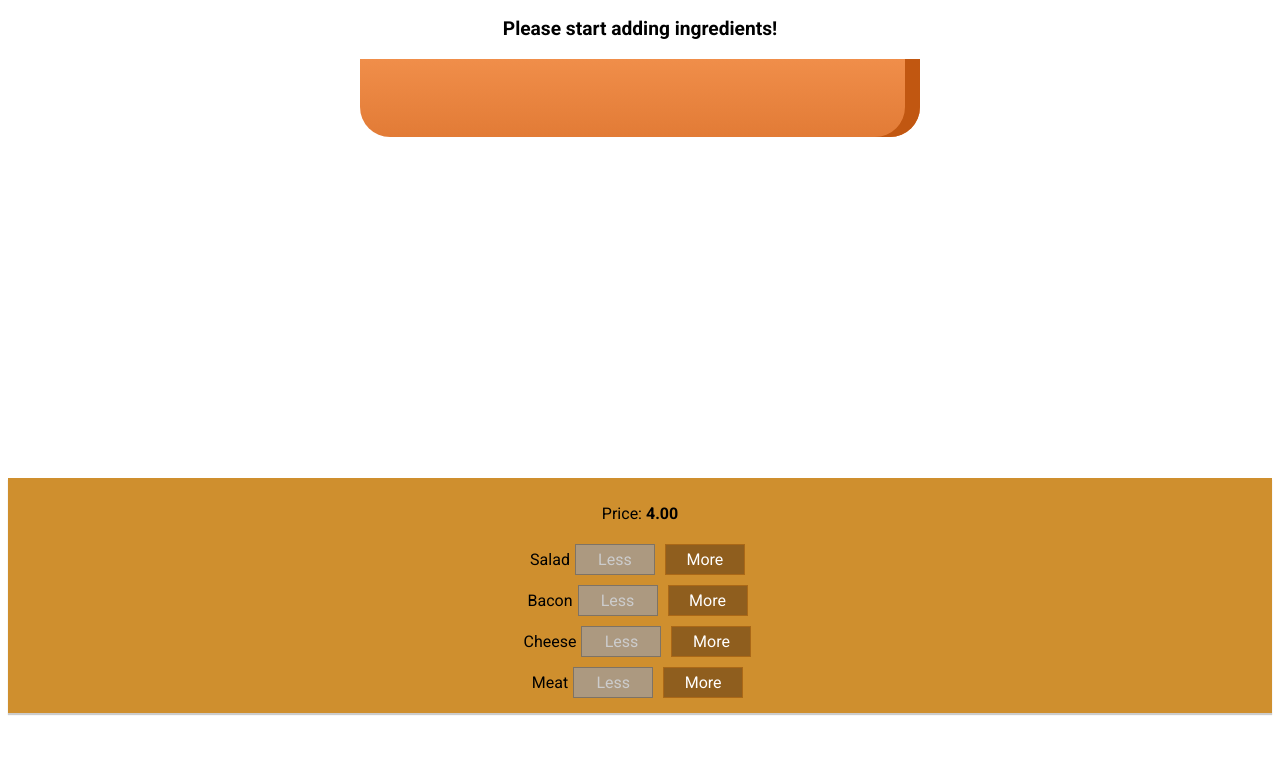
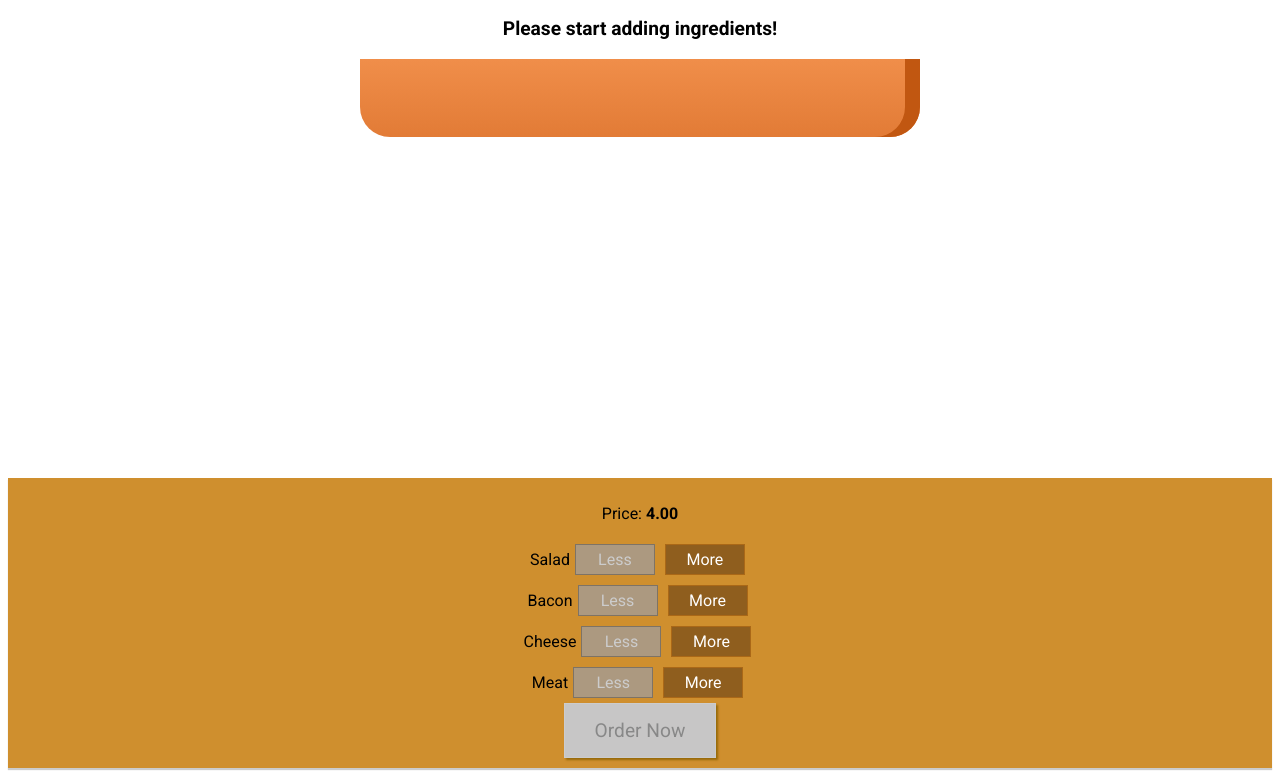
Before and after one commit to hocsinhguongmau/burger-builder, a React (Create React App) app: page / in a window 1280 px wide. Shown: the part 209-985 px from the top of the page. Before the commit the page ends 930 px from the top, so only its background shows below. Built offline with nearby package versions, Linux system fonts and the light colour scheme.

Commit message:
Add disable status to Order button

```diff
--- a/src/components/Burger/BuildControls/BuildControls.js
+++ b/src/components/Burger/BuildControls/BuildControls.js
@@ -12,7 +12,9 @@ const controls = [
 const BuildControls = props => {
 	return (
 		<div className={classes.BuildControls}>
-			<p>Price: <b>{props.price.toFixed(2)}</b></p>
+			<p>
+				Price: <b>{props.price.toFixed(2)}</b>
+			</p>
 			{controls.map(ctrl => {
 				return (
 					<BuildControl
@@ -24,6 +26,9 @@ const BuildControls = props => {
 					/>
 				);
 			})}
+			<button className={classes.OrderButton} disabled={!props.purchase}>
+				Order Now
+			</button>
 		</div>
 	);
 };
--- a/src/containers/BurgerBuilder/BurgerBuilder.js
+++ b/src/containers/BurgerBuilder/BurgerBuilder.js
@@ -23,7 +23,15 @@ class BurgerBuilder extends Component {
 			cheese: 0,
 			meat: 0
 		},
-		totalPrice: 4
+		totalPrice: 4,
+		purchasable: false
+	};
+
+	updatePurchaseState = ingredients => {
+		const sum = Object.keys(ingredients)
+			.map(igKey => ingredients[igKey])
+			.reduce((sum, el) => sum + el, 0);
+		this.setState({purchasable: sum > 0});
 	};
 
 	addIngredientHandler = type => {
@@ -35,6 +43,7 @@ class BurgerBuilder extends Component {
 		const oldPrice = this.state.totalPrice;
 		const newPrice = oldPrice + priceAddition;
 		this.setState({ingredients: updatedIngredient, totalPrice: newPrice});
+		this.updatePurchaseState(updatedIngredient);
 	};
 	removeIngredientHandler = type => {
 		const oldCount = this.state.ingredients[type];
@@ -48,6 +57,7 @@ class BurgerBuilder extends Component {
 		const oldPrice = this.state.totalPrice;
 		const newPrice = oldPrice - priceDeduction;
 		this.setState({ingredients: updatedIngredient, totalPrice: newPrice});
+		this.updatePurchaseState(updatedIngredient);
 	};
 
 	render() {
@@ -65,6 +75,7 @@ class BurgerBuilder extends Component {
 					ingredientRemoved={this.removeIngredientHandler}
 					disabled={disabledInfo}
 					price={this.state.totalPrice}
+					purchase={this.state.purchasable}
 				/>
 			</Auxiliary>
 		);
```
